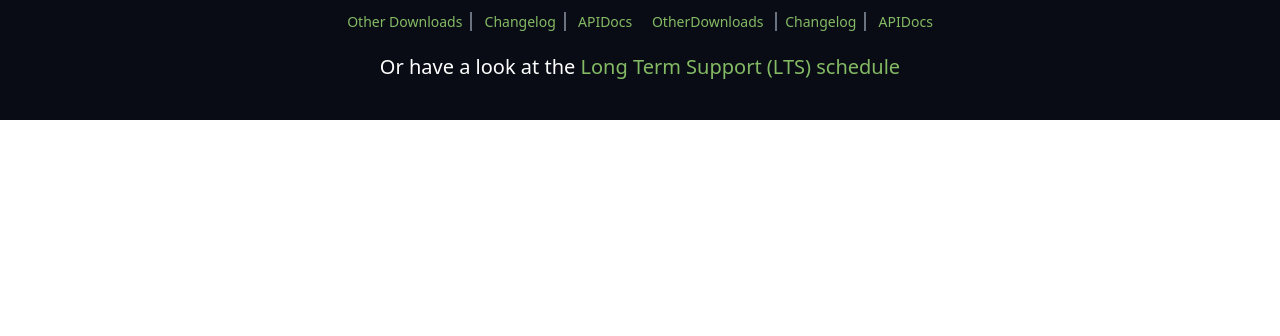
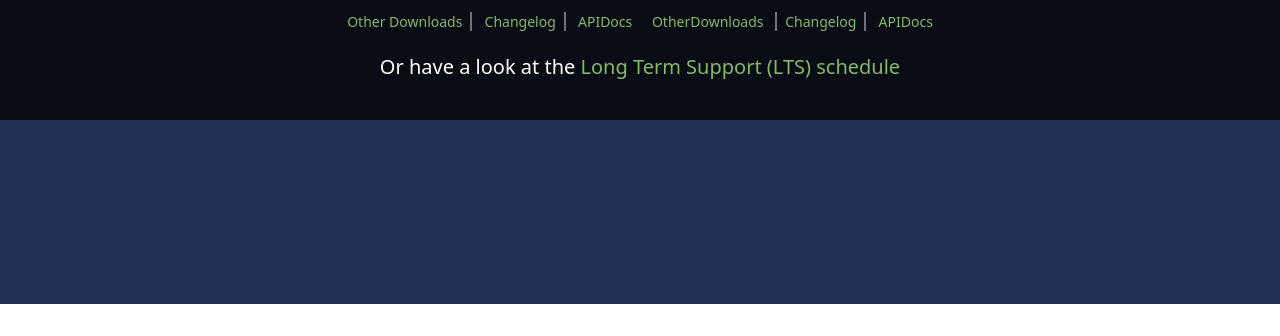
Before and after one commit to Manju1392k/NodejsClone-Website, a website built with Vite: page index.html in a window 1280 px wide. Shown: the part 464-800 px from the top of the page. Built offline with nearby package versions, Linux system fonts and the light colour scheme.

Commit message:
Node.JsClone

```diff
--- a/index.html
+++ b/index.html
@@ -13,7 +13,7 @@
 
 </head>
 
-<body>
+<body class="overflow-x-hidden">
 
     <div class="nodejsbar w-screen h-[5.5rem] bg-[#233056] flex justify-center items-center">
         <img src="node.js.jpg" alt="" class="h-[5.5rem]">
@@ -87,6 +87,10 @@
 
     </div>
 
+    <div class="footer bg-[#233056] h-[11.5rem] w-screen">
+
+    </div>
+
 </body>
 
 </html>
```
